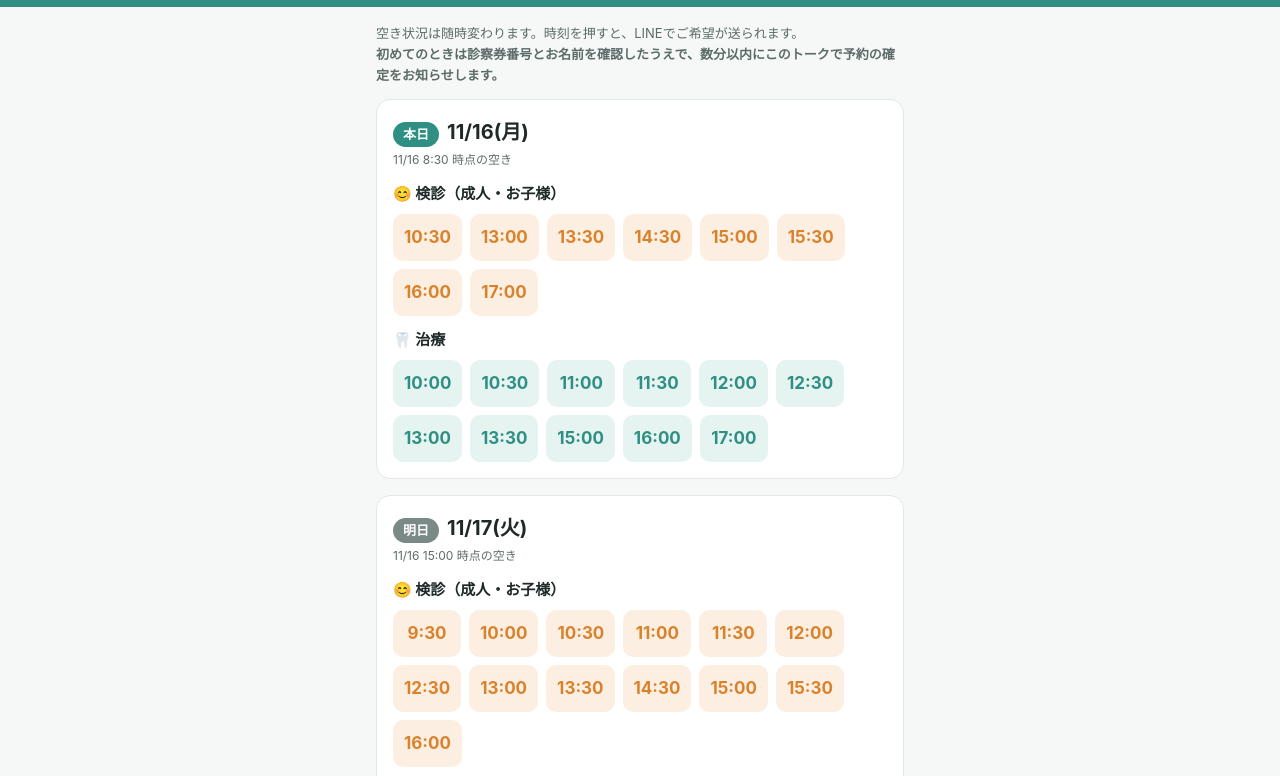
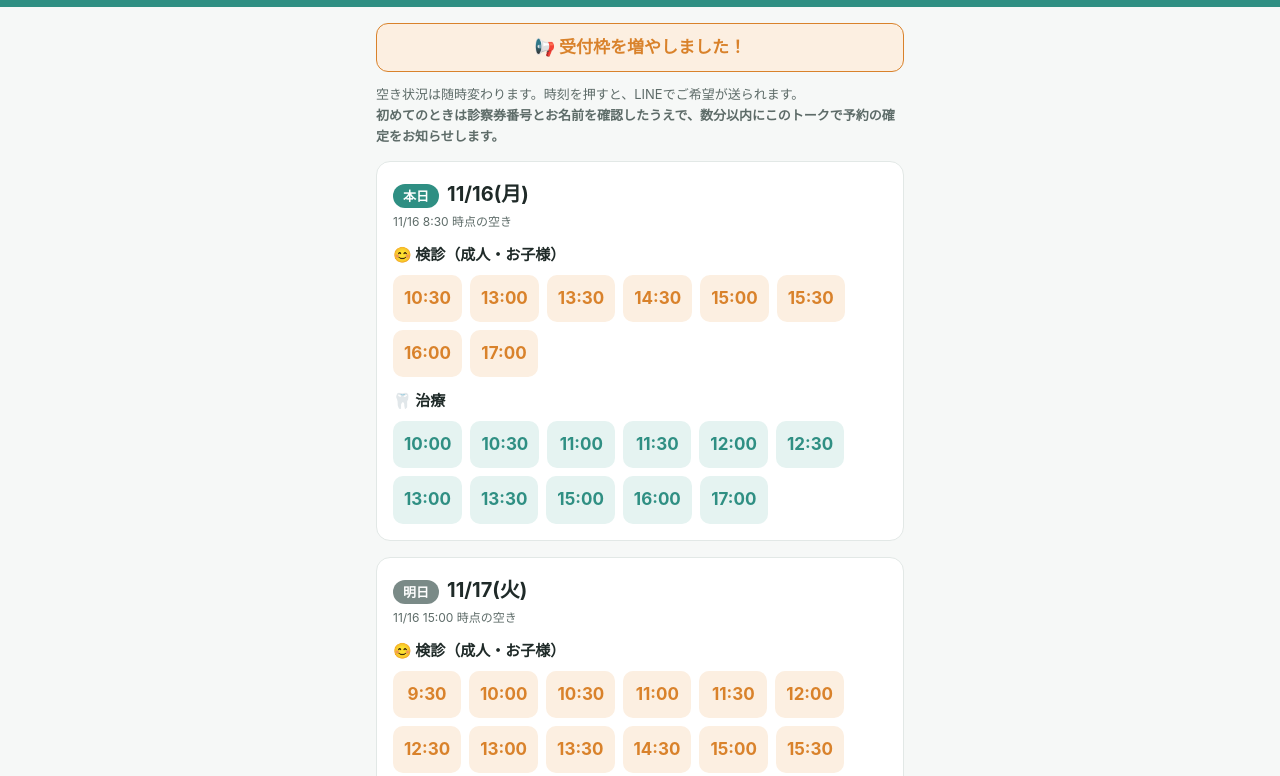
Before and after one commit to shin3578-oss/oval-aki, a plain HTML site: page index.html in a window 1280 px wide. Shown: the part 91-867 px from the top of the page. Drawn offline with Linux system fonts and the light colour scheme.

Commit message:
空き状況ページに「受付枠を増やしました！」の帯を追加（院長OK 2026-11-16）
Co-Authored-By: Claude Opus 5.5 <noreply@anthropic.com>
Claude-Session: https://claude.ai/code/session_012vXBMcovkKh2rXwQo2pDUA

```diff
--- a/index.html
+++ b/index.html
@@ -21,6 +21,7 @@
   header h1{margin:4px 0 0;font-size:22px;font-weight:700}
   main{max-width:560px;margin:0 auto;padding:16px 16px 40px}
   .note{font-size:13px;color:var(--sub);margin:0 0 14px}
+  .news{background:var(--dh-soft);color:var(--dh);border:1px solid var(--dh);border-radius:12px;padding:10px 14px;margin:0 0 12px;text-align:center;font-size:17px;font-weight:700}
   .day{background:var(--card);border:1px solid var(--line);border-radius:14px;padding:16px;margin-bottom:16px}
   .day h2{margin:0;font-size:20px;display:flex;align-items:baseline;gap:8px;flex-wrap:wrap}
   .badge{font-size:13px;font-weight:700;color:#fff;background:var(--main);border-radius:999px;padding:2px 10px}
@@ -58,6 +59,8 @@
   <h1>予約の空き状況</h1>
 </header>
 <main>
+  <!-- お知らせの帯（院長 2026-11-16「受付枠を増やしました！」）。やめるときはこの1行と上のコメントを消す -->
+  <p class="news">📢 受付枠を増やしました！</p>
   <p class="note">空き状況は随時変わります。時刻を押すと、LINEでご希望が送られます。<br><strong>初めてのときは診察券番号とお名前を確認したうえで、数分以内にこのトークで予約の確定をお知らせします。</strong></p>
   <div id="days"><div class="empty">読み込み中です…</div></div>
 
```
